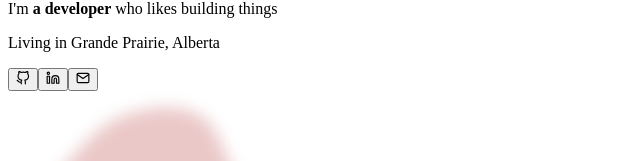
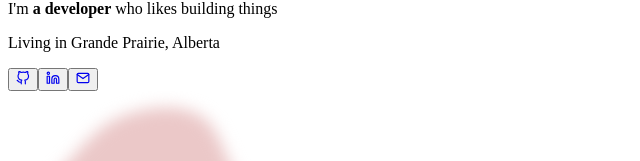
Before and after one commit to callmeshades/PersonalWebsite, a Next.js app: page / in a window 1280 px wide. Shown: the part 552-713 px from the top of the page, without its empty margins (0-640 px from the left). Built offline with nearby package versions, Linux system fonts and the light colour scheme.

Commit message:
Personal Links

```diff
--- a/components/PersonalCard.tsx
+++ b/components/PersonalCard.tsx
@@ -30,13 +30,19 @@ export default function PersonalCard() {
                     </div>
                     <div className="flex items-center justify-center md:justify-start gap-x-4">
                         <Button paddingY="py-0" paddingX="px-0">
-                            <GitHub size={14} />
+                            <a href="https://www.github.com/callmeshades" target="_blank">
+                                <GitHub size={14} />
+                            </a>
                         </Button>
                         <Button paddingY="py-0" paddingX="px-0">
-                            <Linkedin size={14} />
+                            <a href="https://www.linkedin.com/in/brandon-nilsson/" target="_blank">
+                                <Linkedin size={14} />
+                            </a>
                         </Button>
                         <Button paddingY="py-0" paddingX="px-0">
-                            <Mail size={14} />
+                            <a href="mailto:brandonnilly@gmail.com">
+                                <Mail size={14} />
+                            </a>
                         </Button>
                     </div>
                 </div>
```
